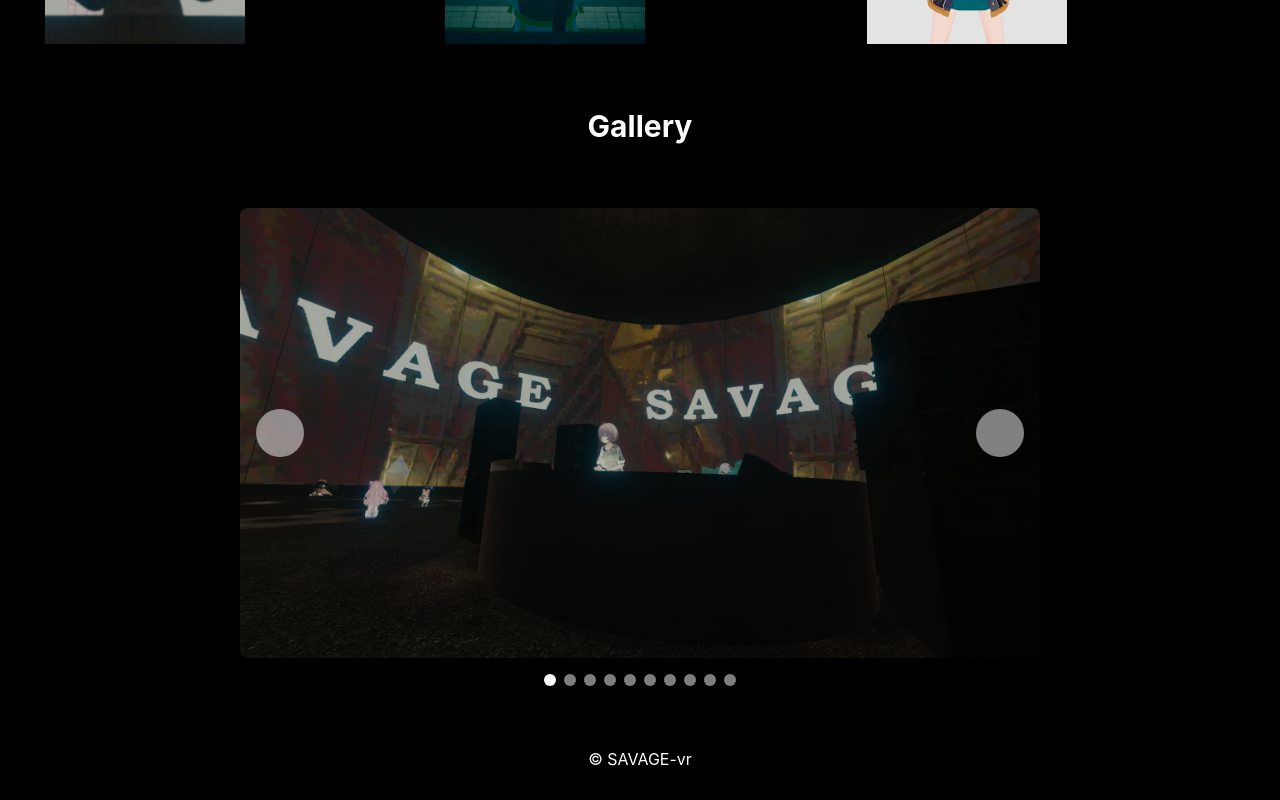
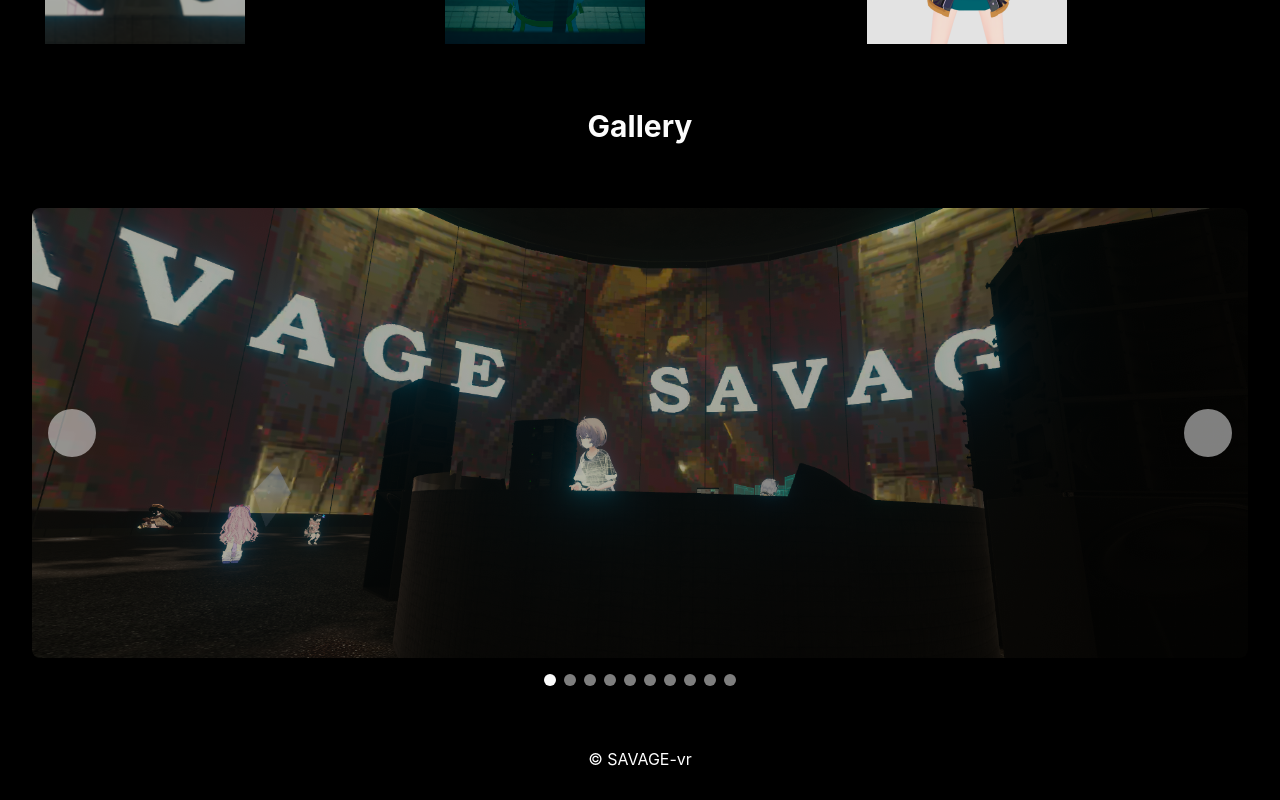
Before and after one commit to savage-vr/SAVAGE-vr.github.io, a Next.js app: page / in a window 1280 px wide. Shown: the part 1916-2716 px from the top of the page. Built offline with nearby package versions, Linux system fonts and the light colour scheme.

Commit message:
fix: width problem

```diff
--- a/src/app/_components/Slideshow/index.components.css
+++ b/src/app/_components/Slideshow/index.components.css
@@ -1,6 +1,5 @@
 .slideshow {
   width: 100%;
-  max-width: 800px;
   margin: 0 auto;
   position: relative;
 }
--- a/src/app/globals.css
+++ b/src/app/globals.css
@@ -67,10 +67,20 @@
   z-index: 10;
   background: transparent;
   position: relative;
+  max-width: 100vw;
+  overflow-x: hidden;
 
   .content {
     background-color: black;
     opacity: 0.99;
     min-height: 100vh;
+    max-width: 100vw;
+    overflow-x: hidden;
   }
 }
+
+.footer {
+  min-width: 100%;
+  max-width: 100vw;
+  overflow-x: hidden;
+}
--- a/src/app/page.tsx
+++ b/src/app/page.tsx
@@ -114,9 +114,9 @@
           <SectionHeader>Gallery</SectionHeader>
           <Slideshow />
         </div>
-        <div className="flex flex-col items-center p-[2rem] bg-black">
+        <footer className="footer flex flex-col items-center p-[2rem] bg-black">
           © SAVAGE-vr
-        </div>
+        </footer>
       </section>
       <Grid />
     </main>
```
